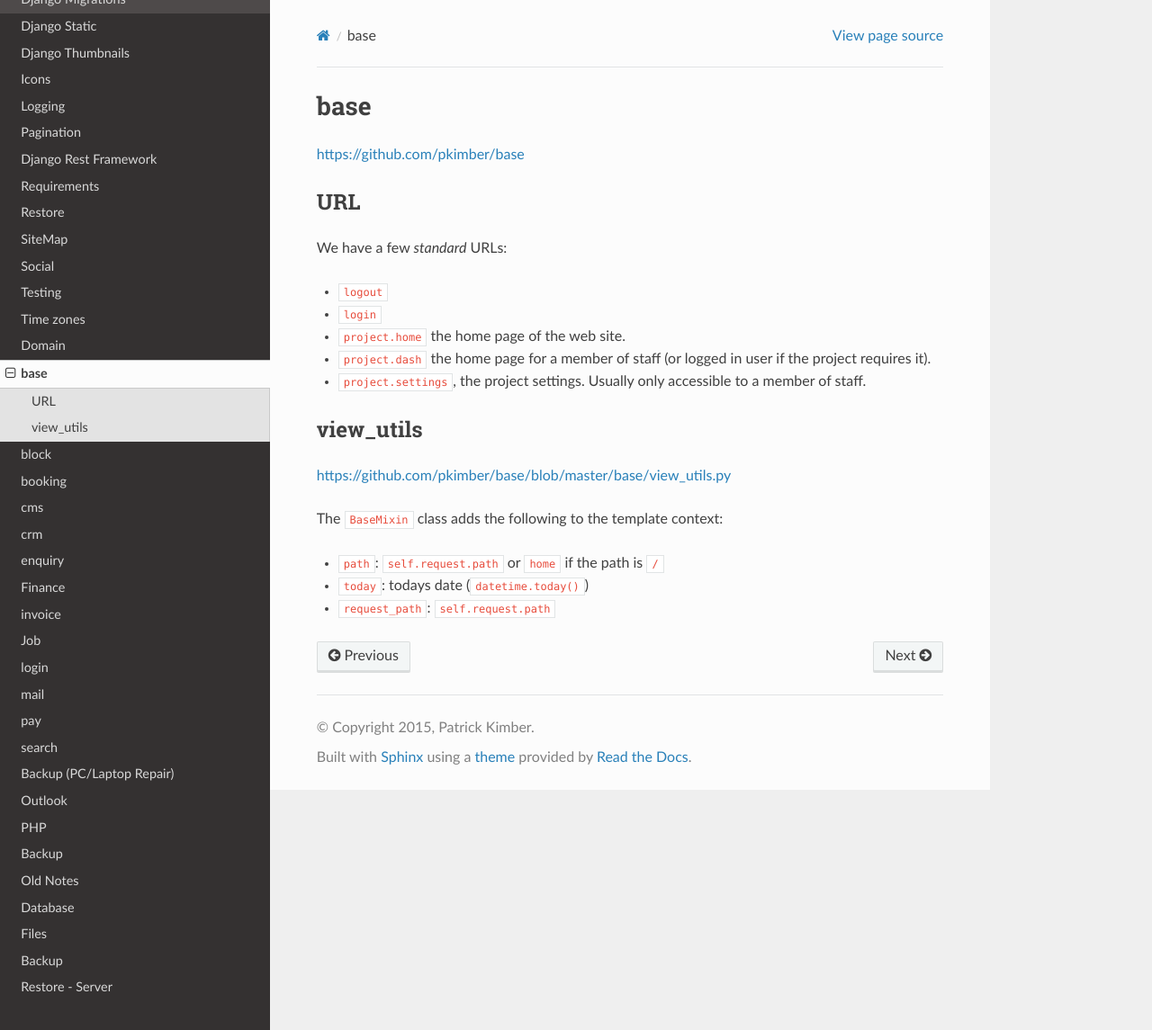
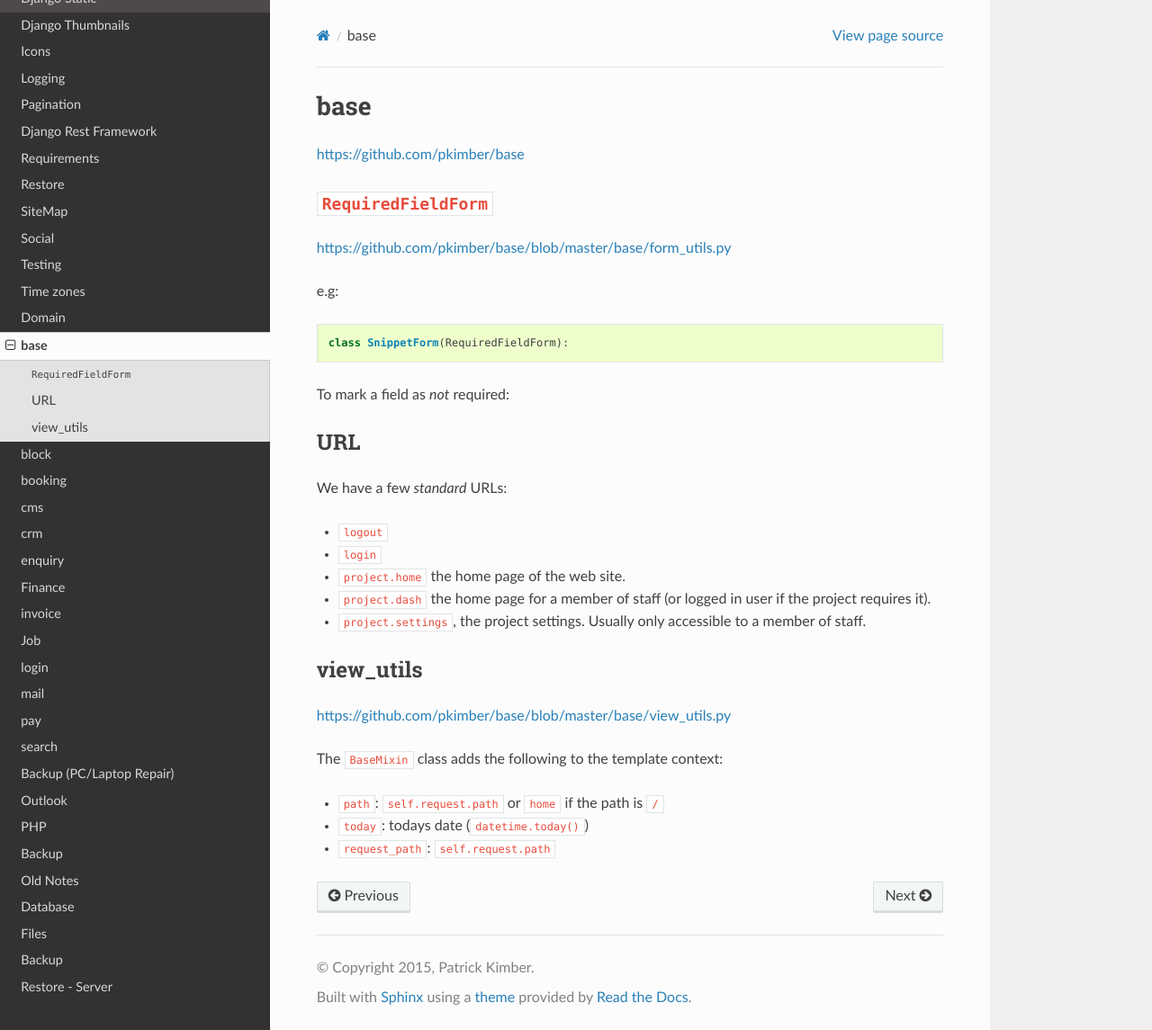
Before and after one commit to pkimber/old-docs-migrated-to-gitlab, a Sphinx documentation site: the page built from source/app-base.rst, in a window 1280 px wide and 1145 px high. Shown: the whole window at 90% size. Built offline with Sphinx 7.4.7 and the Read the Docs theme 2.0.0, drawn with Linux system fonts in a browser that asks for light colours.

```diff
--- a/source/app-base.rst
+++ b/source/app-base.rst
@@ -1,7 +1,20 @@
 base
 ****
 
+.. highlight:: python
+
 https://github.com/pkimber/base
+
+``RequiredFieldForm``
+=====================
+
+https://github.com/pkimber/base/blob/master/base/form_utils.py
+
+e.g::
+
+  class SnippetForm(RequiredFieldForm):
+
+To mark a field as *not* required::
 
 URL
 ===
--- a/source/ssl.rst
+++ b/source/ssl.rst
@@ -62,7 +62,8 @@
 Use the certificate request (``server.csr``) file to request a certificate from
 https://www.ssls.com/
 
-Confirm Domain ownership by receiving an email - choose webmaster@hatherleigh.info
+Confirm Domain ownership by receiving an email - choose
+webmaster@hatherleigh.info
 
 When the certificate is approved, you will be sent an email containing a couple
 of certificates.
```
Also changed, not shown: source/dev-codemirror.rst (added, +25 -0 lines).
